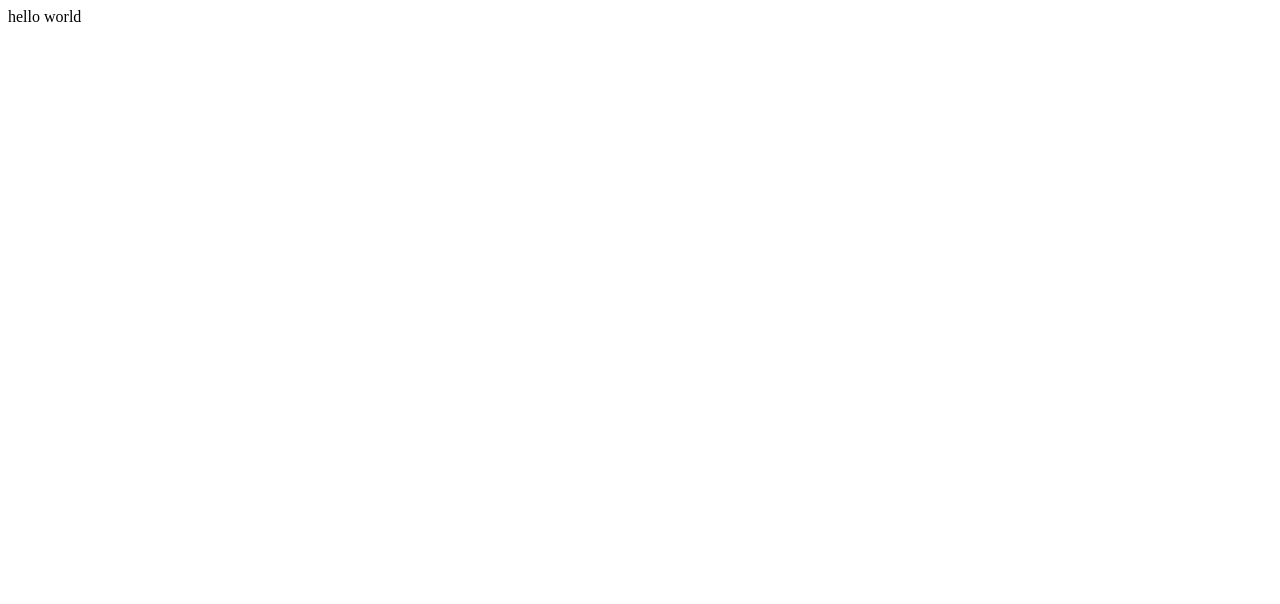
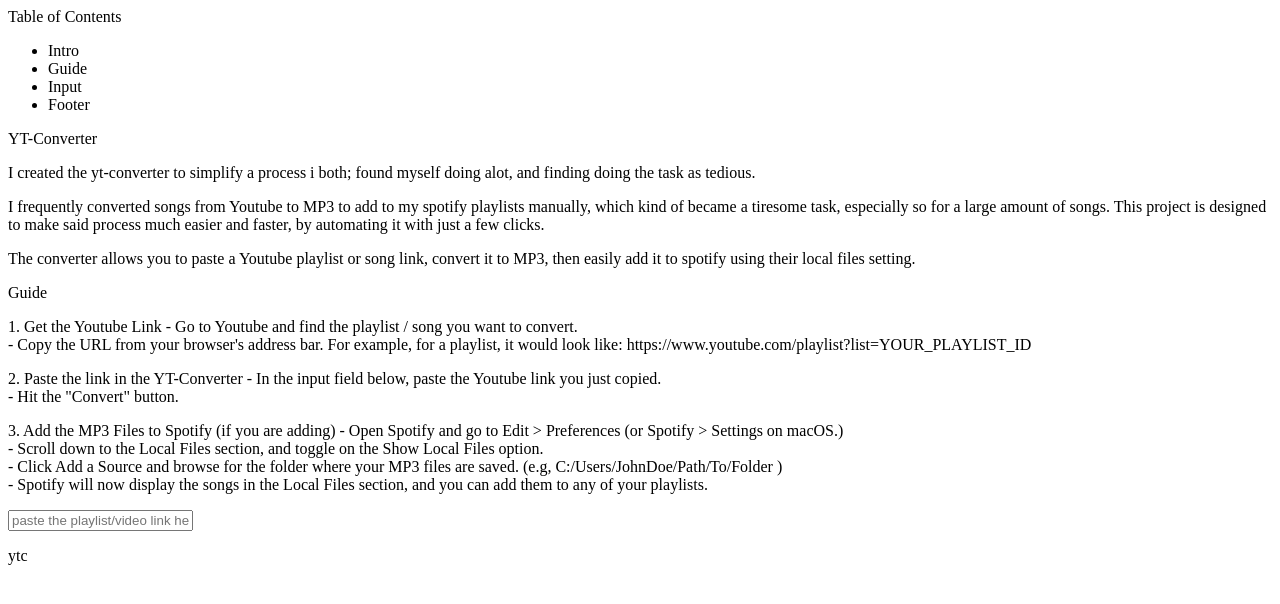
Before and after one commit to raincuhh/scriber-scrape, an Electron app: page app/index.html in a window 1280 px wide. Drawn offline with Linux system fonts and the light colour scheme.

Commit message:
renamed project, set up basic html and application

```diff
--- a/app/index.html
+++ b/app/index.html
@@ -5,9 +5,110 @@
       <meta name="viewport" content="width=device-width, initial-scale=1.0" />
       <meta http-equiv="Content-Security-Policy" content="default-src 'self'; script-src 'self'" />
       <meta http-equiv="X-Content-Security-Policy" content="default-src 'self'; script-src 'self'" />
-      <title>YT-Playlist-to-Spotify-Playlist-converter</title>
+      <title>yt-converter</title>
    </head>
    <body>
-      <main class="app">hello world</main>
+      <div id="app">
+         <nav id="nav"></nav>
+         <main class="main">
+            <div class="page" id="home">
+               <div class="cont">
+                  <nav class="toc">
+                     <header class="toc-header">Table of Contents</header>
+                     <ul class="toc-list">
+                        <li class="toc-item">Intro</li>
+                        <li class="toc-item">Guide</li>
+                        <li class="toc-item">Input</li>
+                        <li class="toc-item">Footer</li>
+                     </ul>
+                  </nav>
+                  <div class="col">
+                     <header class="col-cat" id="col-intro">
+                        <p>YT-Converter</p>
+                        <p class="p-marg-s">
+                           I created the yt-converter to simplify a process i both; found myself doing alot,
+                           and finding doing the task as tedious.
+                        </p>
+                        <p class="p-marg-m">
+                           I frequently converted songs from Youtube to MP3 to add to my spotify playlists
+                           manually, which kind of became a tiresome task, especially so for a large amount of
+                           songs. This project is designed to make said process much easier and faster, by
+                           automating it with just a few clicks.
+                        </p>
+                        <p class="p-marg-m">
+                           The converter allows you to paste a Youtube playlist or song link, convert it to
+                           MP3, then easily add it to spotify using their local files setting.
+                        </p>
+                     </header>
+                     <section class="col-cat" id="col-guide">
+                        <p>Guide</p>
+                        <p class="p-marg-s">
+                           <span>1. Get the Youtube Link</span>
+                           - Go to Youtube and find the playlist / song you want to convert.
+                           <br />
+                           - Copy the URL from your browser's address bar. For example, for a playlist, it
+                           would look like:
+                           <span>https://www.youtube.com/playlist?list=YOUR_PLAYLIST_ID</span>
+                        </p>
+                        <p class="p-marg-m">
+                           <span>2. Paste the link in the YT-Converter</span>
+                           - In the input field below, paste the Youtube link you just copied.
+                           <br />
+                           - Hit the "Convert" button.
+                        </p>
+                        <p class="p-marg-m">
+                           <span>3. Add the MP3 Files to Spotify (if you are adding)</span>
+                           - Open Spotify and go to
+                           <span>Edit > Preferences (or Spotify > Settings on macOS.)</span>
+                           <br />
+                           - Scroll down to the
+                           <span>Local Files</span>
+                           section, and toggle on the
+                           <span>Show Local Files</span>
+                           option.
+                           <br />
+                           - Click
+                           <span>Add a Source</span>
+                           and browse for the folder where your MP3 files are saved. (e.g,
+                           <span>C:/Users/JohnDoe/Path/To/Folder</span>
+                           )
+                           <br />
+                           - Spotify will now display the songs in the
+                           <span>Local Files</span>
+                           section, and you can add them to any of your playlists.
+                        </p>
+                     </section>
+                     <section class="col-cat" id="col-input">
+                        <div class="input-cat" id="input-spotify"></div>
+                        <div class="input-cat" id="input-field">
+                           <div class="input-field-icon"></div>
+                           <input
+                              type="text"
+                              class="input-field-area"
+                              id="input-field-area"
+                              spellcheck="false"
+                              autocomplete="off"
+                              autocapitalize="off"
+                              maxlength="512"
+                              placeholder="paste the playlist/video link here"
+                              aria-label="playlist/video link area"
+                           />
+                        </div>
+                        <div class="input-cat" id="input-options">
+                           <div class="options-list"></div>
+                        </div>
+                     </section>
+                     <footer class="col-cat" id="col-footer"></footer>
+                  </div>
+               </div>
+            </div>
+         </main>
+      </div>
+      <div id="load">
+         <div class="load_bg"></div>
+         <div id="load_t">
+            <p>ytc</p>
+         </div>
+      </div>
    </body>
 </html>
--- /dev/null
+++ b/assets/icons/about.txt
@@ -0,0 +1,6 @@
+This favicon was generated using the following font:
+
+- Font Title: Jost
+- Font Author: Copyright 2020 The Jost Project Authors (https://github.com/indestructible-type/Jost)
+- Font Source: https://fonts.gstatic.com/s/jost/v15/92zPtBhPNqw79Ij1E865zBUv7myjJQVGPokMmuHL.ttf
+- Font License: SIL Open Font License, 1.1 (http://scripts.sil.org/OFL))
--- a/tsconfig.json
+++ b/tsconfig.json
@@ -4,10 +4,10 @@
       "moduleResolution": "Node",
       "target": "ES2020",
       "sourceMap": true,
-      "outDir": "./jsout",
+      "outDir": "./dist",
       "esModuleInterop": true,
       "skipLibCheck": true
    },
-   "include": ["src/**/*"],
+   "include": ["src/**/*.ts"],
    "exclude": ["node_modules"]
 }
```
Also changed, not shown: package.json (+10 -8 lines), README-EN.md (added), assets/icons/android-chrome-192x192.png (added), assets/icons/android-chrome-512x512.png (added), assets/icons/apple-touch-icon.png (added), assets/icons/favicon-16x16.png (added), assets/icons/favicon-32x32.png (added), assets/icons/favicon.ico (added), assets/icons/site.webmanifest (added), docs/guide.md (added), src/utils/utils.ts (added), 1 other file.
